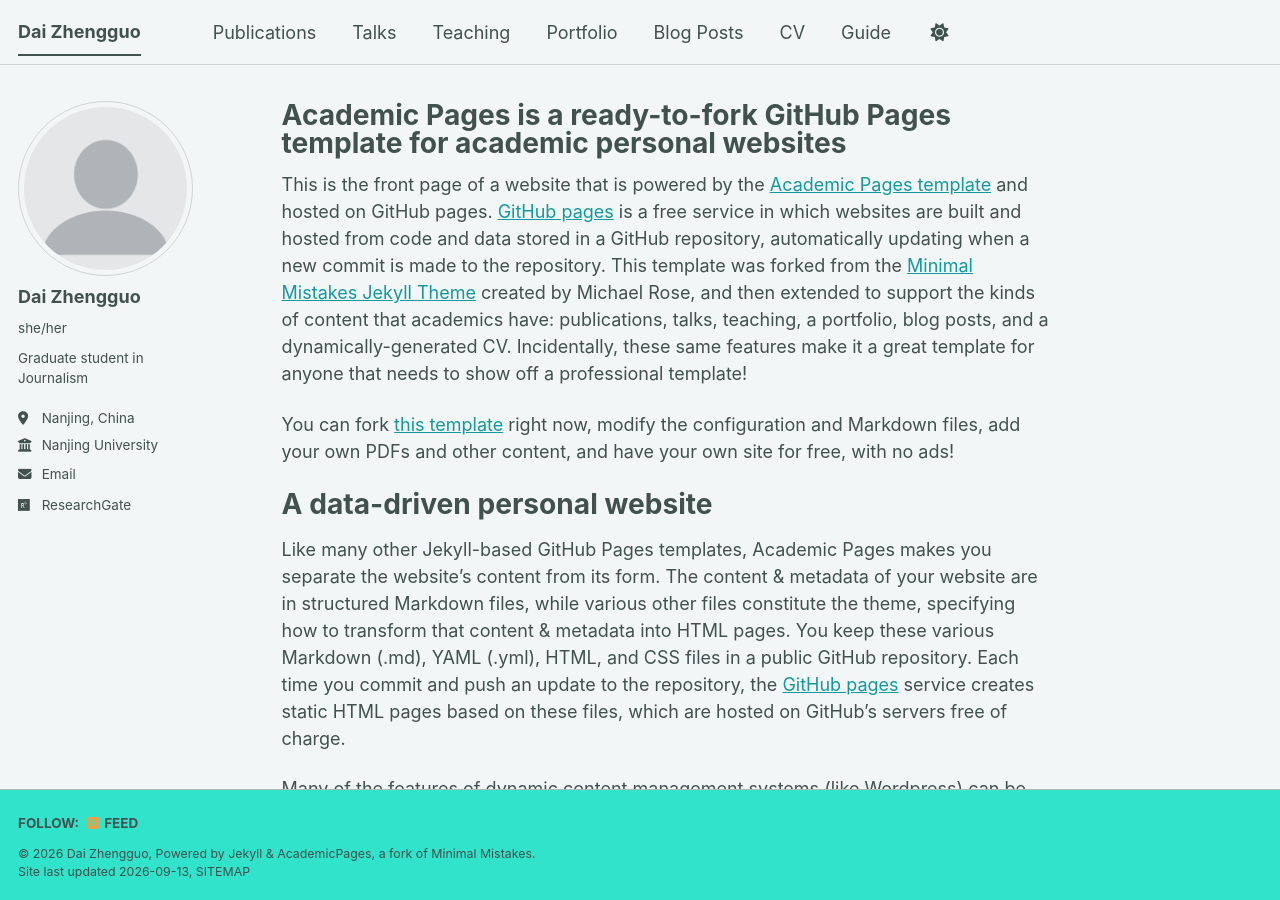
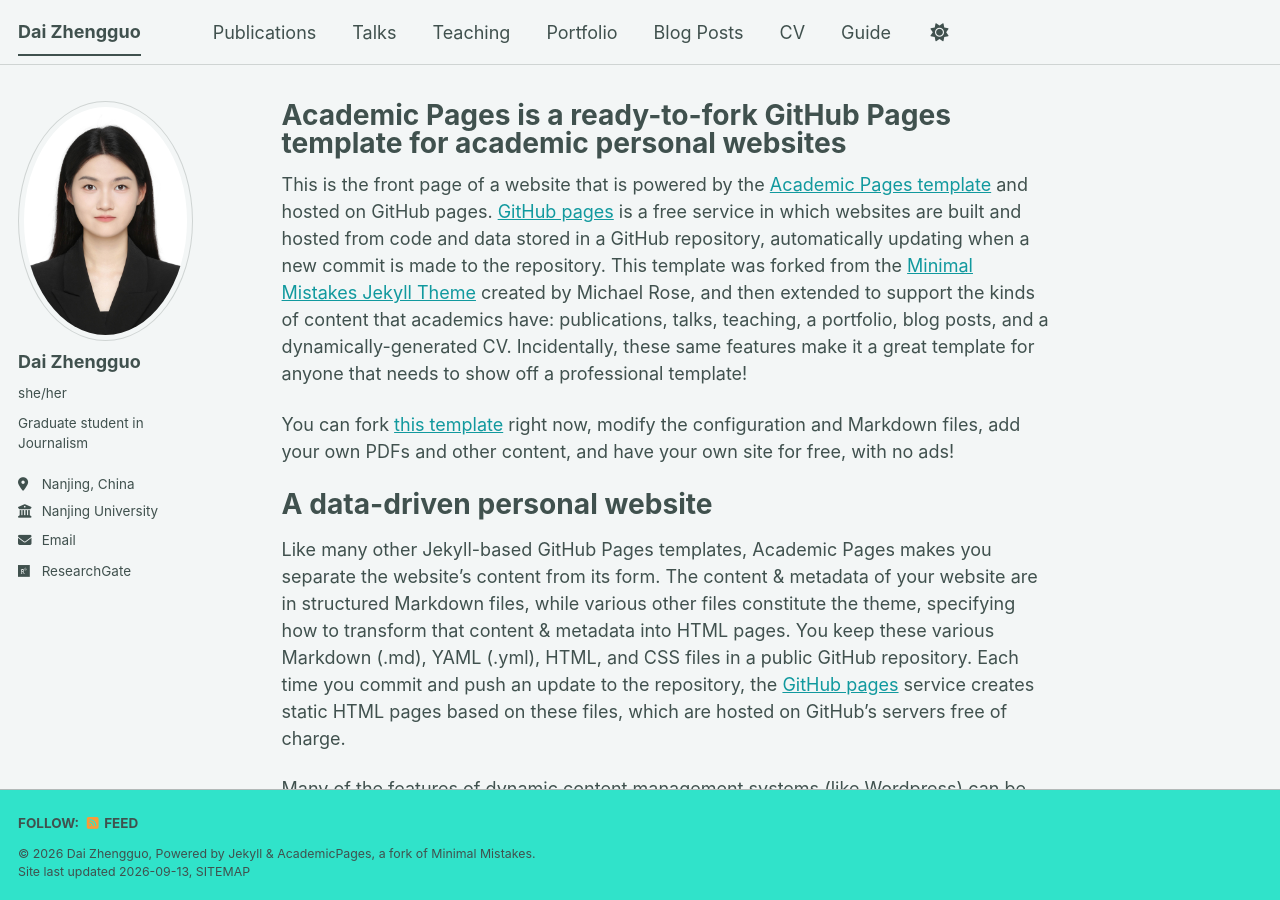
Before and after one commit to ffszsxy/ffszsxy.github.io, a Jekyll site: the page built from _pages/about.md, in a window 1280 px wide and 900 px high. Built offline with Jekyll 4.4.1, drawn with Linux system fonts in a browser that asks for light colours; a style sheet for code colours, icons or effects is not loaded.

Commit message:
Update _config.yml

```diff
--- a/_config.yml
+++ b/_config.yml
@@ -23,7 +23,7 @@ repository               : "ffszsxy/ffszsxy.github.io"
 #               Additional customization can be done by editing /_includes/author-profile.html
 author:
   # Biographic information
-  avatar           : "profile.png"
+  avatar           : "照片.jpg"
   name             : "Dai Zhengguo"
   pronouns         : "she/her"
   bio              : "Graduate student in Journalism"
```
